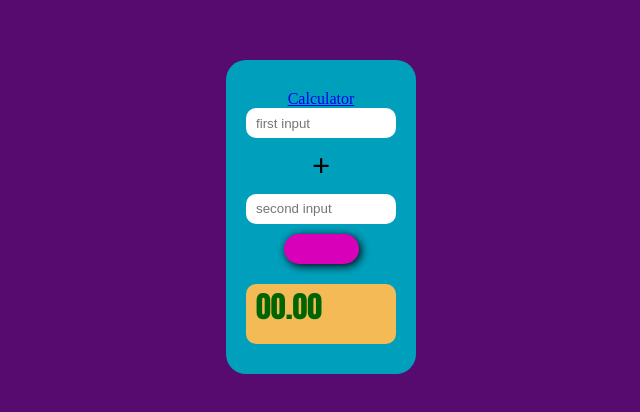
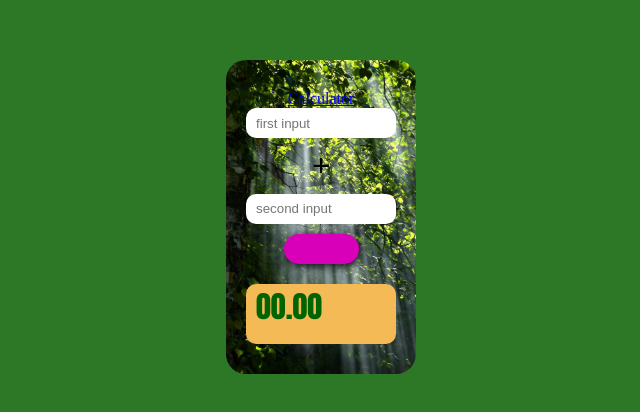
Before and after one commit to Luckysnowwolf/calc, a React (Vite) app in the folder Calculator/: page / in a window 1280 px wide. Shown: the top 412 px of the page, without its empty margins (319-959 px from the left). Built offline with nearby package versions, Linux system fonts and the light colour scheme.

Commit message:
added calculator background image

```diff
--- a/Calculator/src/App.css
+++ b/Calculator/src/App.css
@@ -4,11 +4,12 @@ body {
   padding: 0;
   display: flex;
   justify-content: center;
-  background-color: rgb(87, 11, 110);
+  background-color: rgb(45, 120, 38);
 }
 
 .calculator {
-  background-color: rgb(0, 160, 189);
+  background-image: url("./assets/sunshine.jpg");
+  background-size: cover;
   width: 130px;
   padding: 30px;
   border-radius: 20px;
```
Also changed, not shown: Calculator/src/assets/sunset.jpg (added), Calculator/src/assets/sunshine.jpg (added).
